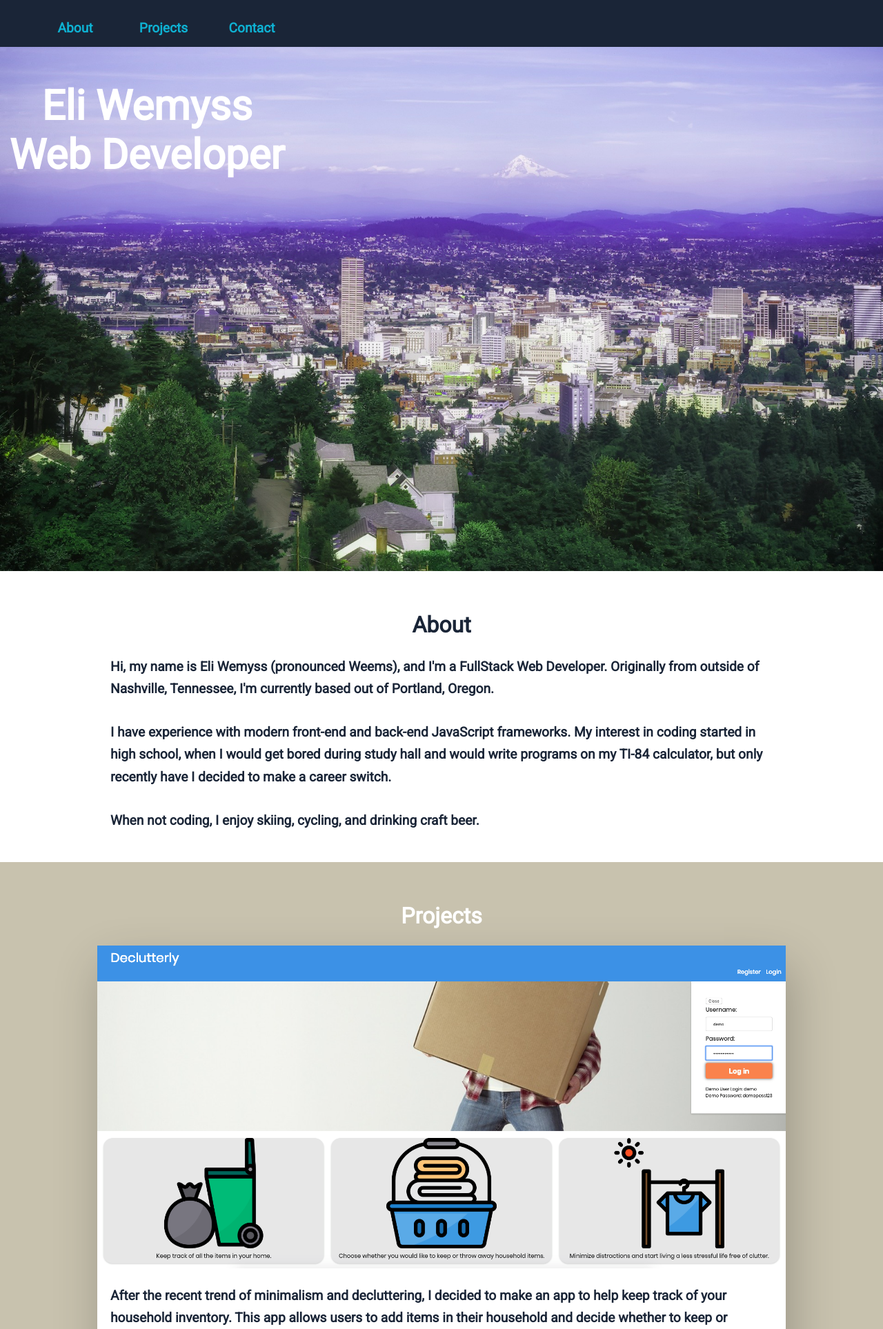
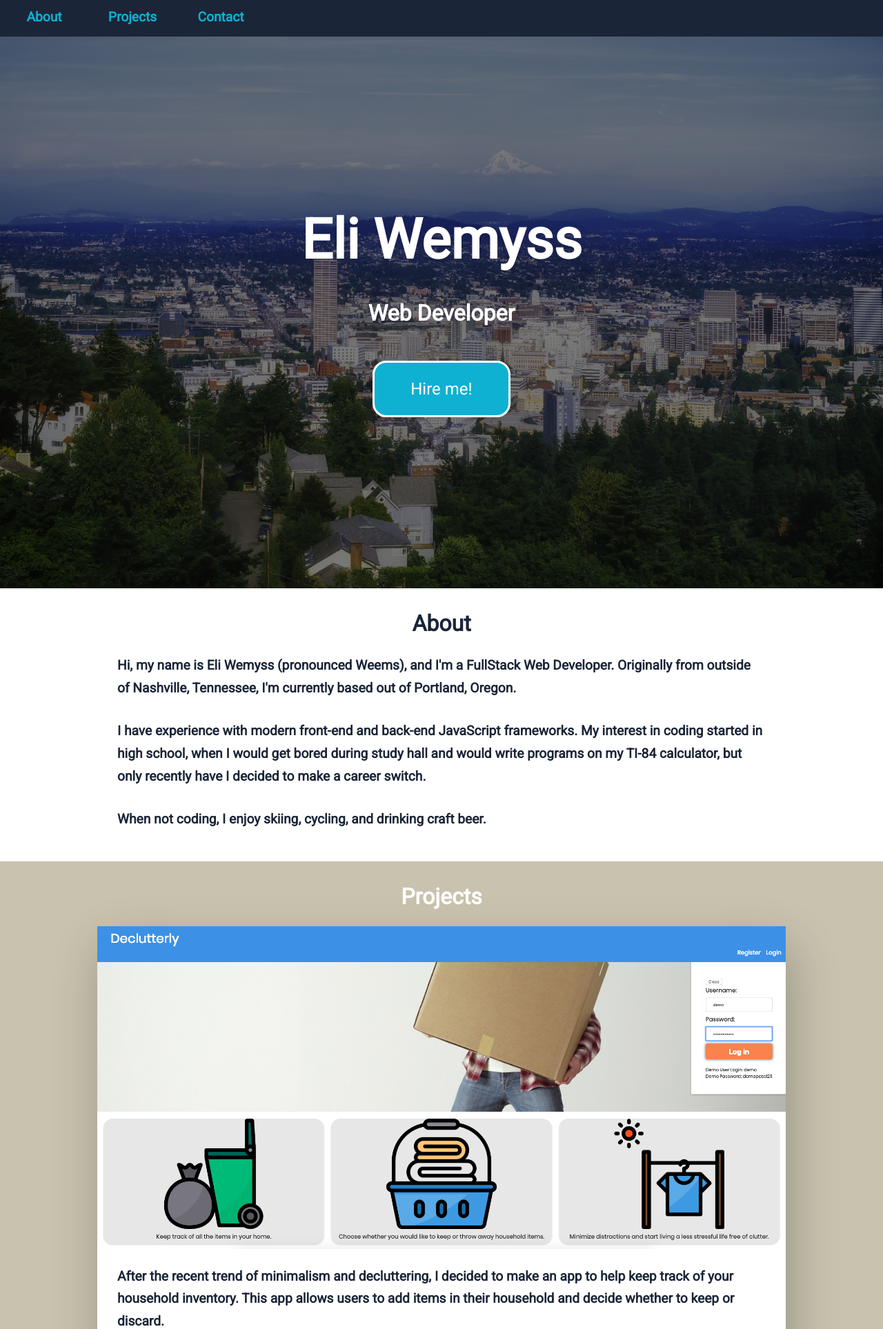
Before and after one commit to eliwemyss/portfolio, a PHP site: page / in a window 1280 px wide. Shown: the top 1927 px of the page at 69% size. Run offline with PHP 8.4, Linux system fonts and the light colour scheme; some libraries are stand-ins or nearby versions.

Commit message:
fixed hero gradient and added animation

```diff
--- a/index.html
+++ b/index.html
@@ -38,12 +38,11 @@
       <main class="content" role="main">
         <!-- HOME PAGE -->
         <a href="javascript:" aria-label="return to top of page" id="return-to-top"><i class="fas fa-arrow-alt-circle-up"></i></a>
-        <section id="home">
+        <section class="hero">
           <div class="hero-text">
-            <h1>
-              <span class="my-name">Eli Wemyss</span> <br/>
-              <span class="my-title">Web Developer</span>
-            </h1>
+            <h1>Eli Wemyss</h1>
+            <h2>Web Developer</h2>
+            <a href="mailto:eliwemyss@gmail.com" aria-label="email" class="btn">Hire me!</a>
           </div>
         </section>
 
--- a/index.js
+++ b/index.js
@@ -21,3 +21,11 @@ $('#return-to-top').click(function() {
         scrollTop : 0
     }, 500);
 });
+
+$("nav").find("a").click(function(e) {
+    e.preventDefault();
+    var section = $(this).attr("href");
+    $("html, body").animate({
+        scrollTop: $(section).offset().top
+    });
+});
--- a/style.css
+++ b/style.css
@@ -1,9 +1,15 @@
+* {
+  margin: 0;
+  padding: 0;
+  box-sizing: border-box;
+}
+
 html, body {
   padding: 0;
-  box-sizing: border-box;
   margin: 0;
+  width: 100%;
+  height: 100%;
   font-family: 'Roboto', sans-serif;
-
 }
 
 .container {
@@ -69,21 +75,49 @@ input:checked ~ .menu-content {
 }
 
 
-#home {
-  height: 95vh;
-  background-image: url(assets/portland-downtown.jpg);
-  filter: hue-rotate(25deg);
-  background-size: cover;
+.hero {
+    width: 100vw;
+    height: 100vh;
+    display: flex;
+    justify-content: center;
+    align-items: center;
+    text-align: center;
+    color: #fff;
+    background-image: linear-gradient(rgba(0,0,0,.5),rgba(0,0,0,.5)),url(assets/portland-downtown.jpg);
+    background-size: cover;
+    background-position: center center;
+    background-repeat: no-repeat;
+    background-attachment: fixed;
+  }
+
+.hero h1 {
+    /* Text styles */
+    font-size: 5em;
+
+    /* Margins */
+    margin-top: 0;
+    margin-bottom: 0.5em;
 }
 
-.hero-text {
-    position: absolute;
-    color: #fff;
-    text-align: center;
-    width: 33.3%;
-    height: auto;
-    font-size: 40px;
-}
+
+.hero .btn {
+    display: block;
+    width: 200px;
+    padding: 1em;
+    margin-top: 50px;
+    margin-left: auto;
+    margin-right: auto;
+    color: white;
+    text-decoration: none;
+    font-size: 1.5em;
+    border: 3px solid white;
+    border-radius: 20px;
+    background-color: #0EB1D2;
+  }
+
+  .hero .btn:hover {
+    background-color: #1a2537;
+  }
 
 
 h2,
@@ -293,11 +327,6 @@ footer.row {
   }
 }
 
-@media (min-width: 1350px) {
-  .hero-text {
-      margin: 150px auto 0px 33%;
-  }
-}
 
 @media (max-width: 767px) {
 
```
Also changed, not shown: assets/weather-song-search.png, 2 other files.
